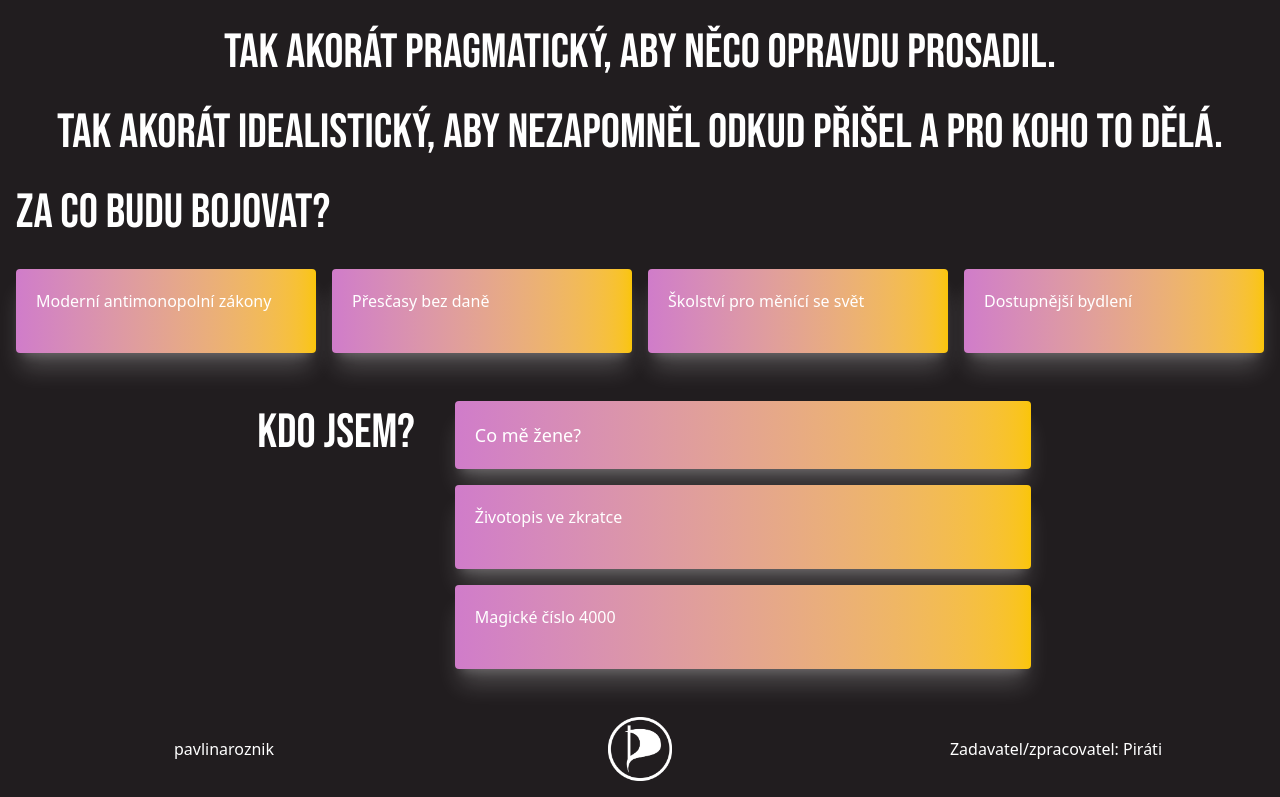
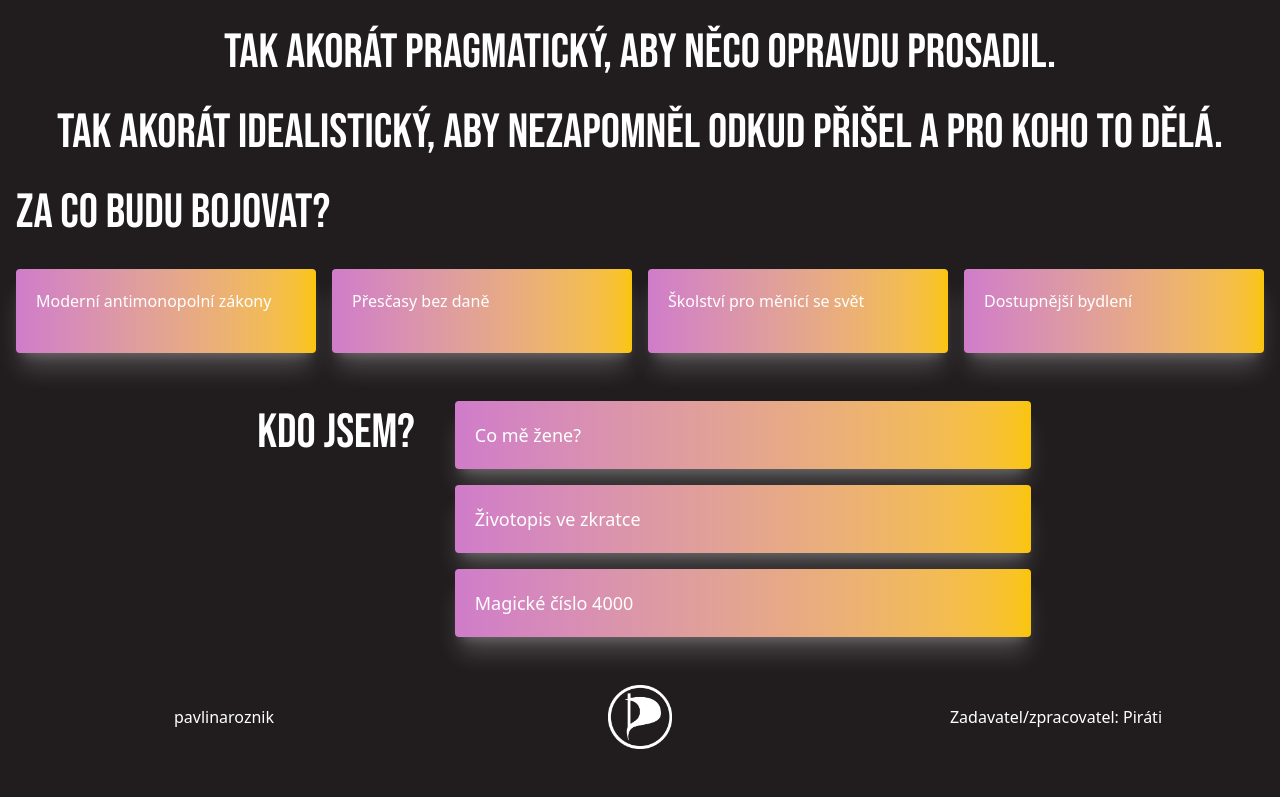
Before and after one commit to pavlinaroznik/jan-marek, a website built with Vite: page index.html in a window 1280 px wide. Shown: the part 1860-2657 px from the top of the page. After the commit the page ends 2625 px from the top, so only its background shows below. Built offline with nearby package versions, Linux system fonts and the light colour scheme.

Commit message:
kdo jsem part drop downs content added

```diff
--- a/index.html
+++ b/index.html
@@ -81,11 +81,50 @@
               </ul>
             </div>
           </div>
-          <div id="row-2" class="rounded-sm shadow-xl shadow-white/20 pt-5 pl-5 pb-10 pr-10 bg-gradient-to-r from-tertiary to-secondary">
-            Životopis ve zkratce
+          <div class="dropdown-item rounded-sm shadow-xl shadow-white/20 bg-gradient-to-r from-tertiary to-secondary">
+            <button class="dropdown-header w-full text-left pt-5 pl-5 pr-10 pb-5 text-lg hover:cursor-pointer">
+              Životopis ve zkratce
+            </button>
+            <div class="dropdown-content overflow-hidden max-h-0 transition-all duration-500 ease-in-out pl-5 pr-10 text-base">
+              <ul>
+                <li class="pt-2 pb-2">
+                  Po maturitě na břeclavském gymplu jsem nastoupil na právnickou fakultu Karlovy univerzity.
+                </li>
+                <li class="pt-2 pb-2">
+                  Ještě na střední jsem vedl firmu FreshTrash. Každé pondělí jsem prohrabal desítky kilo vyhozeného ovoce a zeleniny a poté s přáteli zachraňoval co šlo skrze naše „odpadové pekařství.“
+                </li>
+                <li class="pt-2 pb-2">
+                  Pracoval jsem v týmu zaměřeném na soutěžní právo v přední české advokátní kanceláři a byl tak u největších soutěžních případů.
+                </li>
+                <li class="pt-2 pb-2">
+                  Zkušenosti mám i ze stáže na ministertsvu zahraničí nebo dluhové poradny.
+                </li>
+                <li class="pt-2 pb-2">
+                  Nyní pracuji na právním oddělení nadnárodní společnosti a věnuji se hlavně soutěžnímu právu.
+                </li>
+                <li class="pt-2 pb-2">
+                  Od roku 2022 jsem historicky nejmladším předsedou školské komise doma v Břeclavi.
+                </li>
+                <li class="pt-2 pb-2">
+                  Jsem z regionu vinohradů, ve volném čase mě tak najdete pracovat mezi řádky nebo pít výsledky s přáteli. Taky rád chodím na hospodský kvíz a exotickým hobby je studium islandštiny.
+                </li>
+              </ul>
+            </div>
           </div>
-          <div id="row-3" class="rounded-sm shadow-xl shadow-white/20 pt-5 pl-5 pb-10 pr-10 bg-gradient-to-r from-tertiary to-secondary">
-            Magické číslo 4000
+          <div class="dropdown-item rounded-sm shadow-xl shadow-white/20 bg-gradient-to-r from-tertiary to-secondary">
+            <button class="dropdown-header w-full text-left pt-5 pl-5 pr-10 pb-5 text-lg hover:cursor-pointer">
+              Magické číslo 4000
+            </button>
+            <div class="dropdown-content overflow-hidden max-h-0 transition-all duration-500 ease-in-out pl-5 pr-10 text-base">
+              <ul>
+                <li class="pt-2 pb-2">
+                  Pokud jsem Vás třeba zaujal, a bude vás něco kolem 4000 můžeme to společně dát..
+                </li>
+                <li class="pt-2 pb-2">
+                  Přesně tolik „kroužků“ by mě totiž poslalo do Poslanecké sněmovny.
+                </li>
+              </ul>
+            </div>
           </div>
         </div>
       </div>
```
